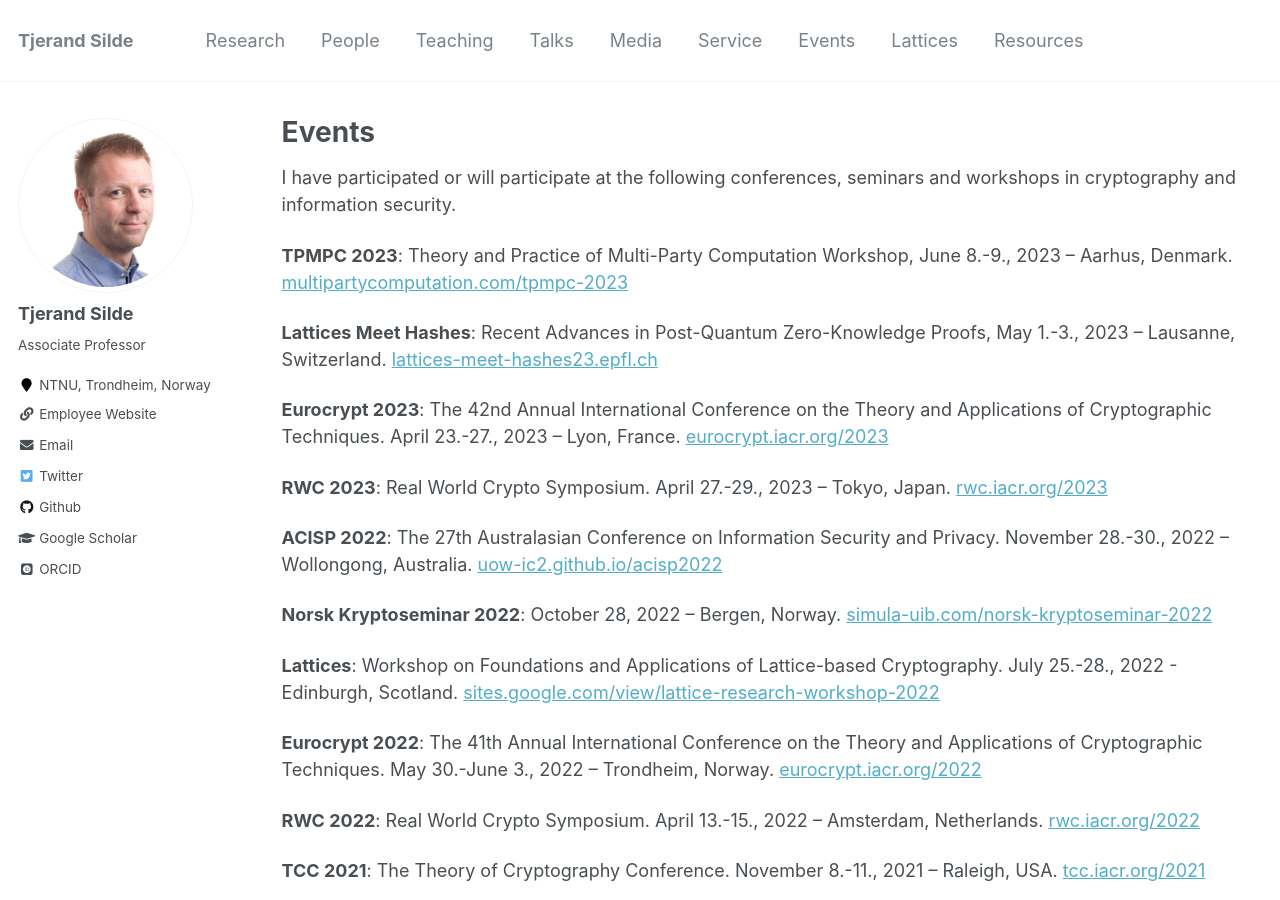
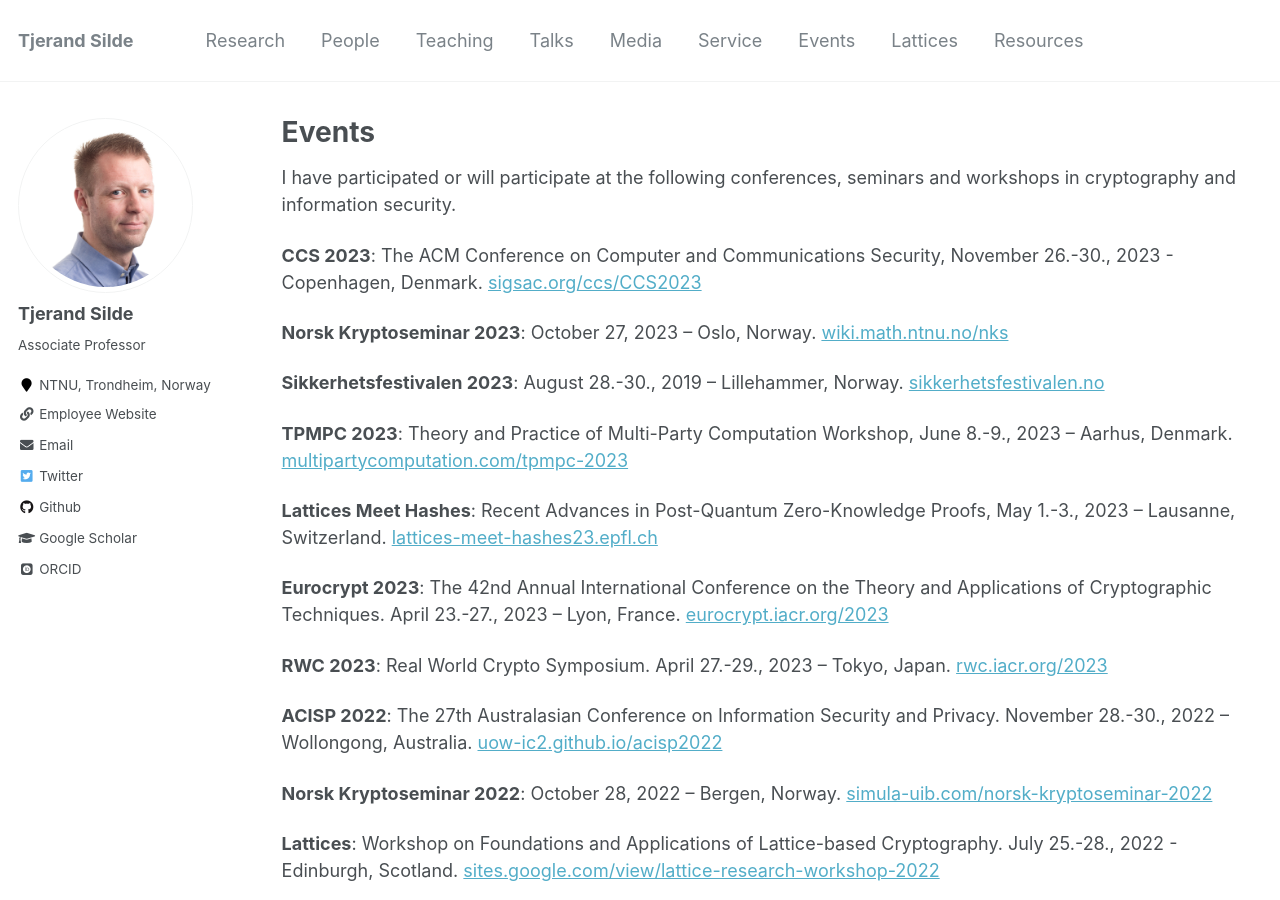
Before and after one commit to tjesi/tjesi.github.io, a Jekyll site: the page built from _pages/events.md, in a window 1280 px wide and 900 px high. Built offline with Jekyll 4.4.1, drawn with Linux system fonts in a browser that asks for light colours; some web fonts are replaced.

Commit message:
Update events.md

```diff
--- a/_pages/events.md
+++ b/_pages/events.md
@@ -6,6 +6,12 @@ author_profile: true
 ---
 
 I have participated or will participate at the following conferences, seminars and workshops in cryptography and information security.
+
+**CCS 2023**: The ACM Conference on Computer and Communications Security, November 26.-30., 2023 - Copenhagen, Denmark. [sigsac.org/ccs/CCS2023](https://www.sigsac.org/ccs/CCS2023)
+
+**Norsk Kryptoseminar 2023**: October 27, 2023 – Oslo, Norway. [wiki.math.ntnu.no/nks](https://wiki.math.ntnu.no/nks)
+
+**Sikkerhetsfestivalen 2023**: August 28.-30., 2019 – Lillehammer, Norway. [sikkerhetsfestivalen.no](https://sikkerhetsfestivalen.no)
 
 **TPMPC 2023**: Theory and Practice of Multi-Party Computation Workshop, June 8.-9., 2023 – Aarhus, Denmark. [multipartycomputation.com/tpmpc-2023](https://www.multipartycomputation.com/tpmpc-2023)
 
@@ -17,7 +23,7 @@ I have participated or will participate at the following conferences, seminars a
 
 **ACISP 2022**: The 27th Australasian Conference on Information Security and Privacy. November 28.-30., 2022 – Wollongong, Australia. [uow-ic2.github.io/acisp2022](https://uow-ic2.github.io/acisp2022)
 
-**Norsk Kryptoseminar 2022**: October 28, 2022 – Bergen, Norway. [simula-uib.com/norsk-kryptoseminar-2022](hhttps://simula-uib.com/norsk-kryptoseminar-2022)
+**Norsk Kryptoseminar 2022**: October 28, 2022 – Bergen, Norway. [simula-uib.com/norsk-kryptoseminar-2022](https://simula-uib.com/norsk-kryptoseminar-2022)
 
 **Lattices**: Workshop on Foundations and Applications of Lattice-based Cryptography. July 25.-28., 2022 - Edinburgh, Scotland. [sites.google.com/view/lattice-research-workshop-2022](https://sites.google.com/view/lattice-research-workshop-2022)
 
```
